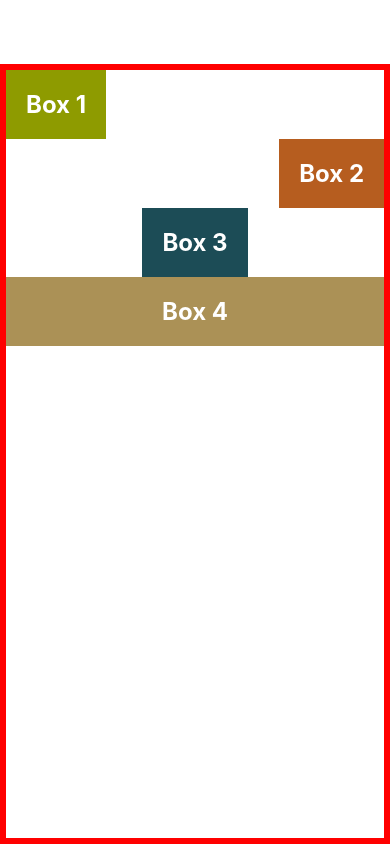
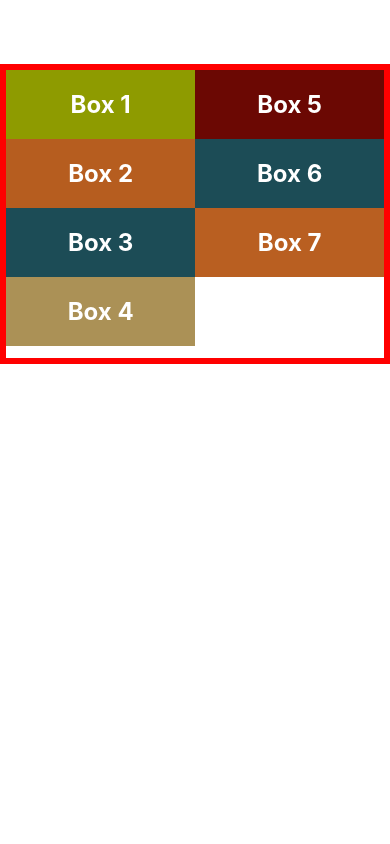
Before and after one commit to anhartasman/rn_layout, a React Native app: screen / in a window 390 px wide. Built offline with nearby package versions, Linux system fonts and the light colour scheme.

Commit message:
flex wrap

```diff
--- a/App.js
+++ b/App.js
@@ -10,7 +10,6 @@ export default function App() {
       <Box
         style={{
           backgroundColor: "#8e9b00",
-          alignSelf: "flex-start",
         }}
       >
         Box 1
@@ -18,7 +17,6 @@ export default function App() {
       <Box
         style={{
           backgroundColor: "#b65d1f",
-          alignSelf: "flex-end",
         }}
       >
         Box 2
@@ -26,7 +24,6 @@ export default function App() {
       <Box
         style={{
           backgroundColor: "#1c4c56",
-          alignSelf: "center",
         }}
       >
         Box 3
@@ -34,12 +31,11 @@ export default function App() {
       <Box
         style={{
           backgroundColor: "#ab9156",
-          alignSelf: "stretch",
         }}
       >
         Box 4
       </Box>
-      {/*<Box
+      <Box
         style={{
           backgroundColor: "#6b0803",
         }}
@@ -59,14 +55,16 @@ export default function App() {
         }}
       >
         Box 7
-      </Box> */}
+      </Box>
     </View>
   );
 }
 
 const styles = StyleSheet.create({
   container: {
-    flex: 1,
+    // flex: 1,
+    flexWrap: "wrap",
+    height: 300,
     marginTop: 64,
     borderWidth: 6,
     borderColor: "red",
```
